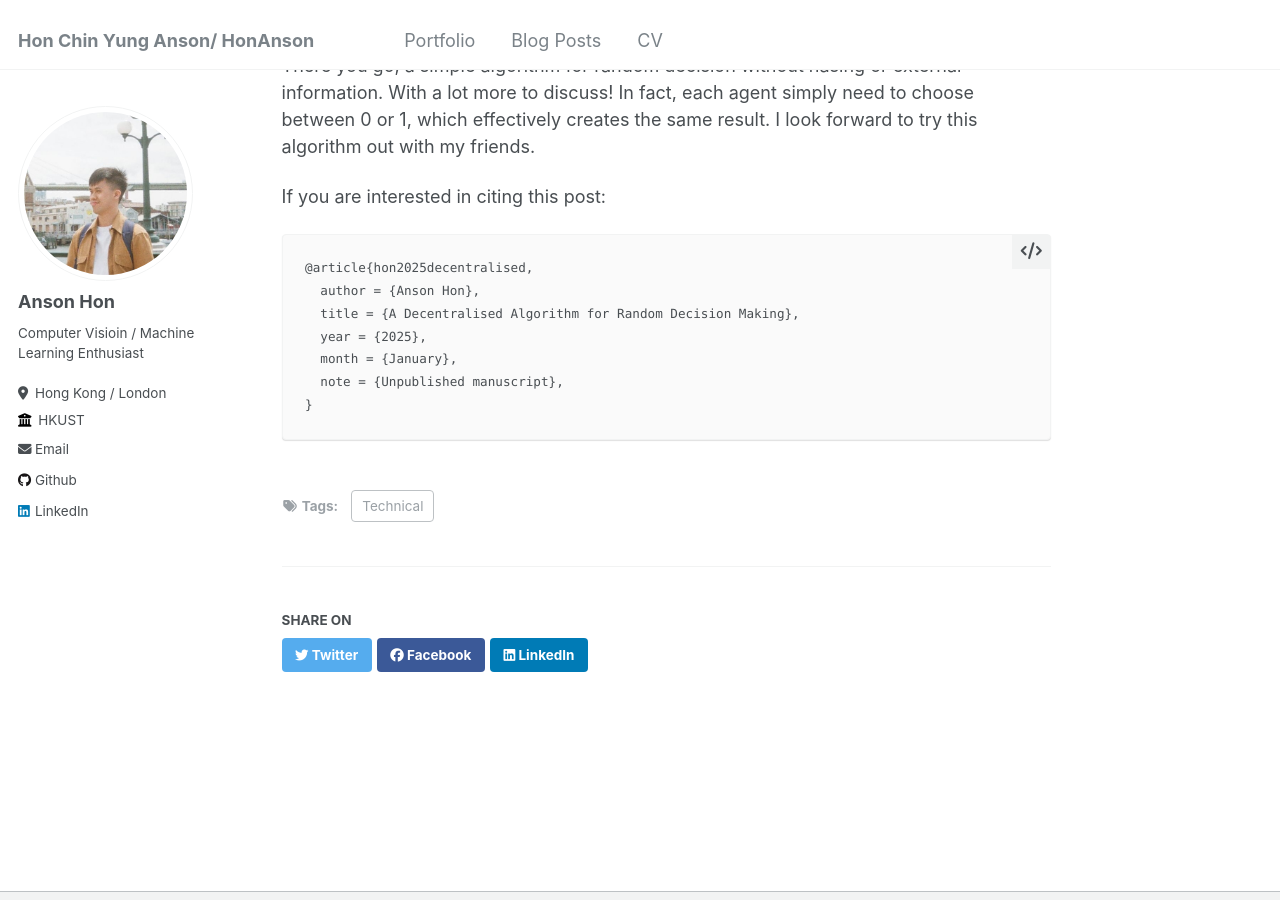
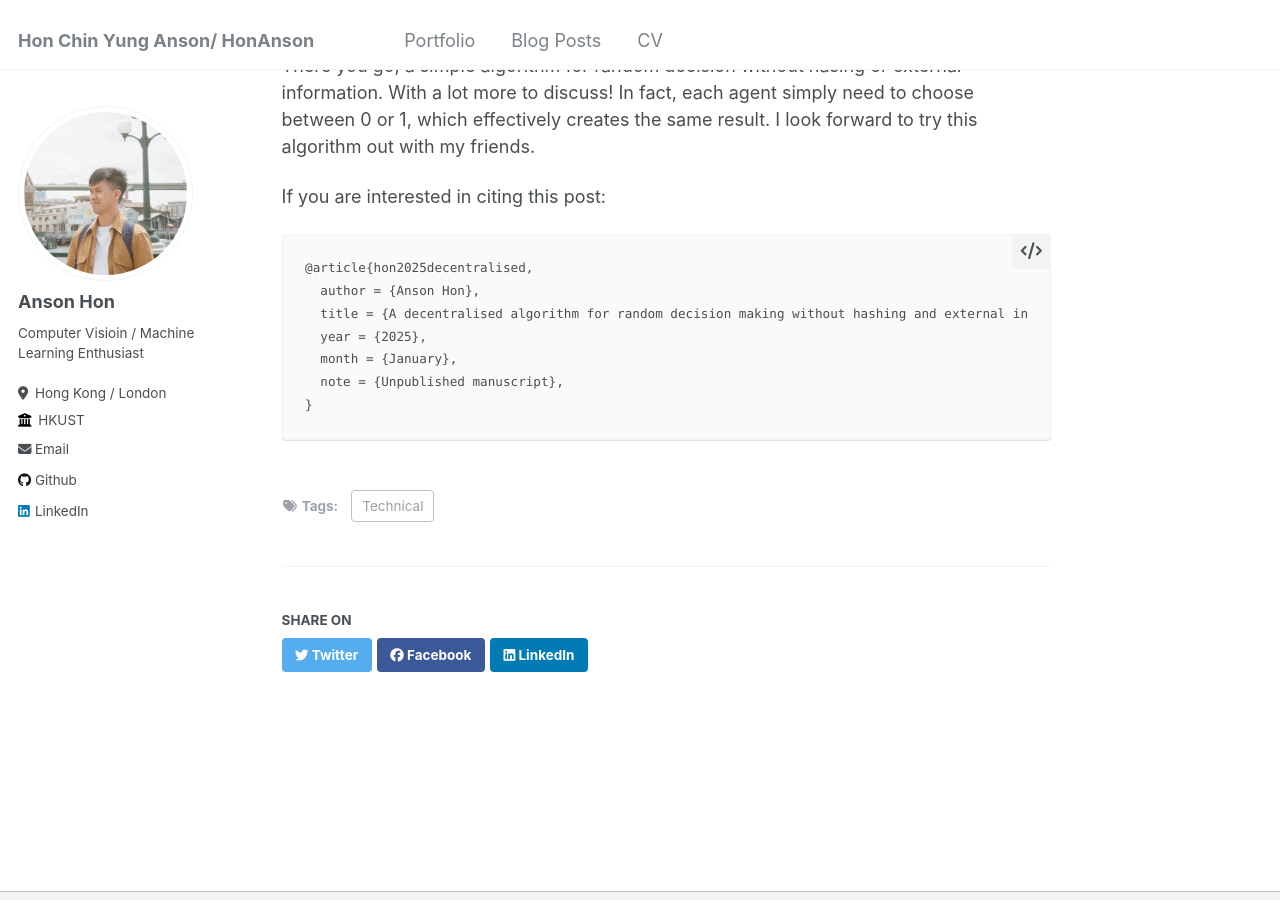
Before and after one commit to HonAnson/HonAnson.github.io, a Jekyll site: the page built from _posts/2025-01-03-blog-post-1.md, in a window 1280 px wide and 900 px high, scrolled down 2687 px. Built offline with Jekyll 4.4.1, drawn with Linux system fonts in a browser that asks for light colours.

Commit message:
minor update

````diff
--- a/_posts/2025-01-03-blog-post-1.md
+++ b/_posts/2025-01-03-blog-post-1.md
@@ -83,7 +83,7 @@ If you are interested in citing this post:
 ```
 @article{hon2025decentralised,
   author = {Anson Hon},
-  title = {A Decentralised Algorithm for Random Decision Making},
+  title = {A decentralised algorithm for random decision making without hashing and external information},
   year = {2025},
   month = {January},
   note = {Unpublished manuscript},
````
